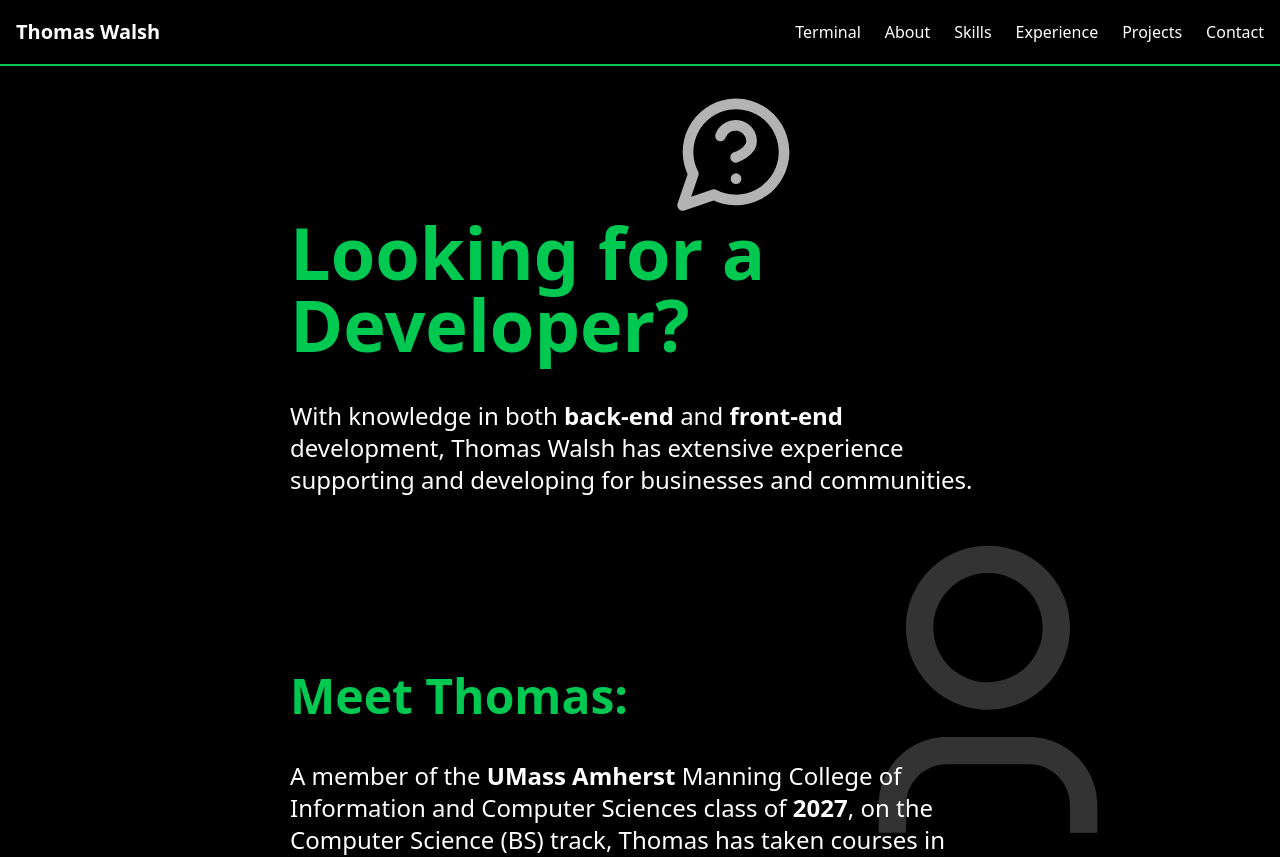
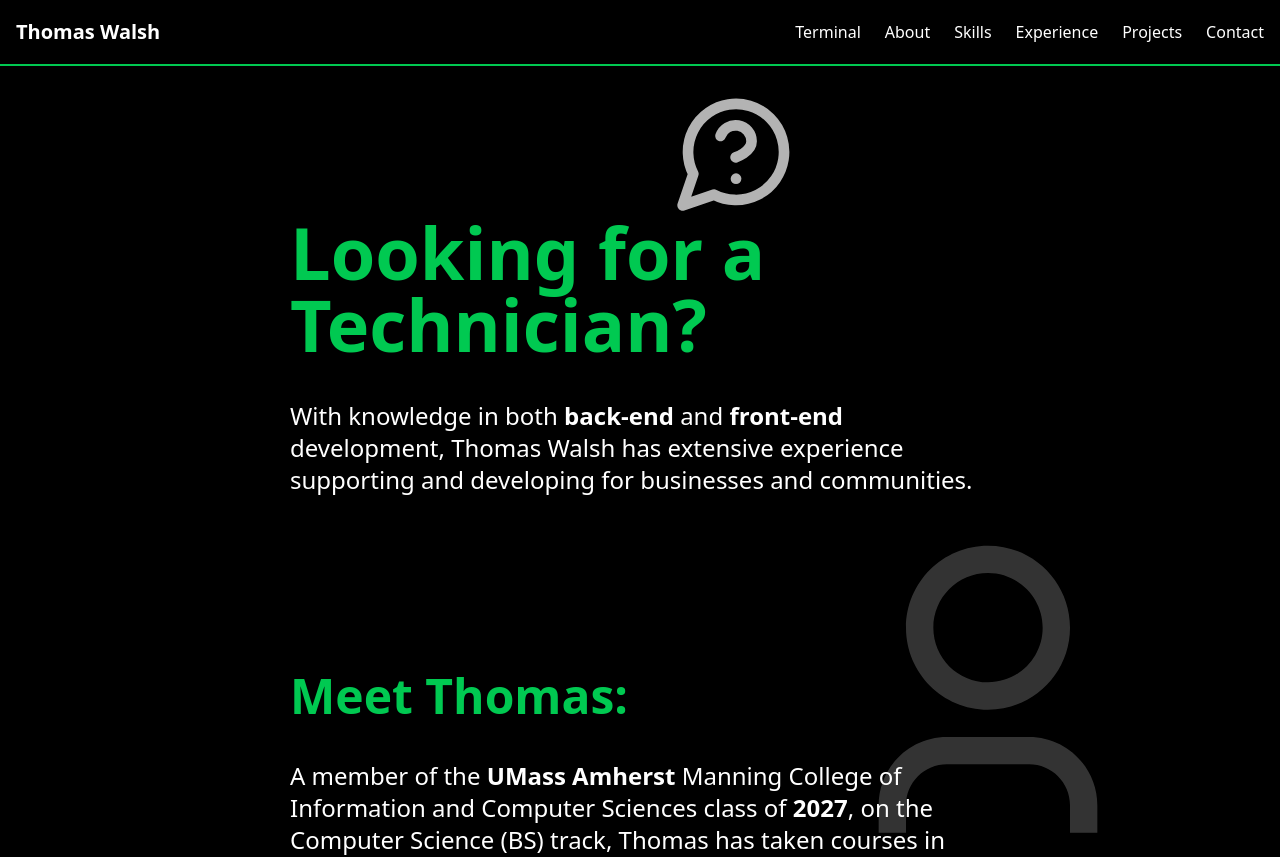
Before and after one commit to thomaswalsh1/personal-website-2.0, a React (Vite) app: page / in a window 1280 px wide. Shown: the top 857 px of the page. Built offline with nearby package versions, Linux system fonts and the light colour scheme.

Commit message:
Cycling Roles

```diff
--- a/src/sections/Home.tsx
+++ b/src/sections/Home.tsx
@@ -1,7 +1,18 @@
-import { motion } from "motion/react";
+import { AnimatePresence, motion } from "motion/react";
+import { useEffect, useState } from "react";
 import { LuMessageCircleQuestion } from "react-icons/lu";
 
 export default function Home() {
+  const roles: string[] = ["Developer?", "SysAdmin?", "Technician?", "Linux Engineer?"];
+  const [role, setRole] = useState(0);
+
+  useEffect(() => {
+    const interval = setInterval(() => {
+      setRole((prev) => (prev + 1) % roles.length);
+    }, 2500);
+    return () => clearInterval(interval);
+  }, []);
+
   return (
     <div id="home-wrapper" className="w-full  flex flex-col mb-24">
       <div
@@ -40,8 +51,19 @@ export default function Home() {
             transition={{ duration: 0.8, ease: "easeOut" }}
           >
             <h1 className="text-green-500 text-5xl md:text-7xl font-semibold text-left z-10">
-              Looking for a
-              Developer?
+              Looking for a{" "}
+              <AnimatePresence mode="wait">
+                <motion.span
+                  key={role}
+                  initial={{ opacity: 0, y: 12 }}
+                  animate={{ opacity: 1, y: 0 }}
+                  exit={{ opacity: 0, y: -12 }}
+                  transition={{ duration: 0.3, ease: "easeInOut" }}
+                  className="inline-block"
+                >
+                  {roles[role]}
+                </motion.span>
+              </AnimatePresence>
             </h1>
           </motion.div>
         </div>
@@ -51,9 +73,9 @@ export default function Home() {
           transition={{ duration: 0.8, ease: "easeOut", delay: 0.5 }}
           className="text-xl md:text-2xl text-center md:text-left max-w-[700px]"
         >
-          With knowledge in both <b>back-end</b> and{" "}
-          <b>front-end</b> development, Thomas Walsh has extensive experience
-          supporting and developing for businesses and communities.
+          With knowledge in both <b>back-end</b> and <b>front-end</b>{" "}
+          development, Thomas Walsh has extensive experience supporting and
+          developing for businesses and communities.
         </motion.h2>
       </div>
     </div>
```
Also changed, not shown: 1 other file (tests, documents, lock files or other folders).
